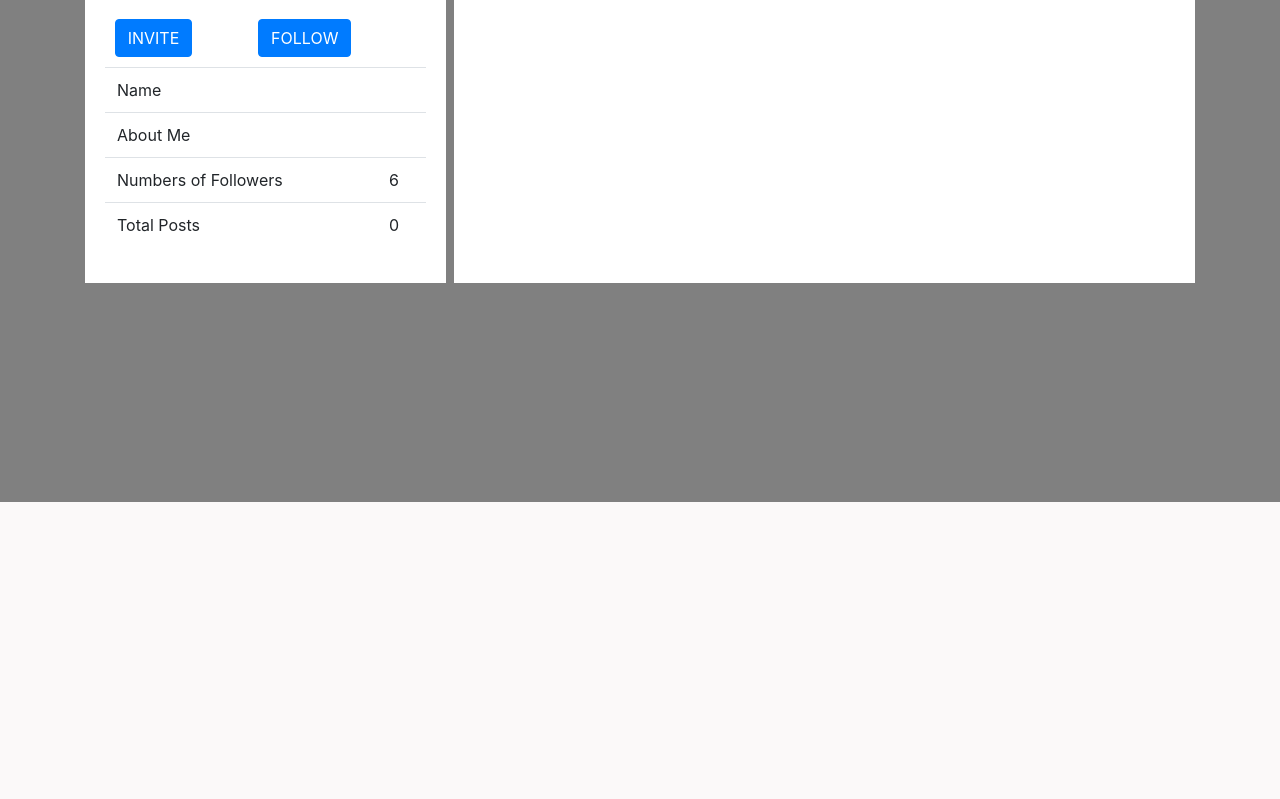
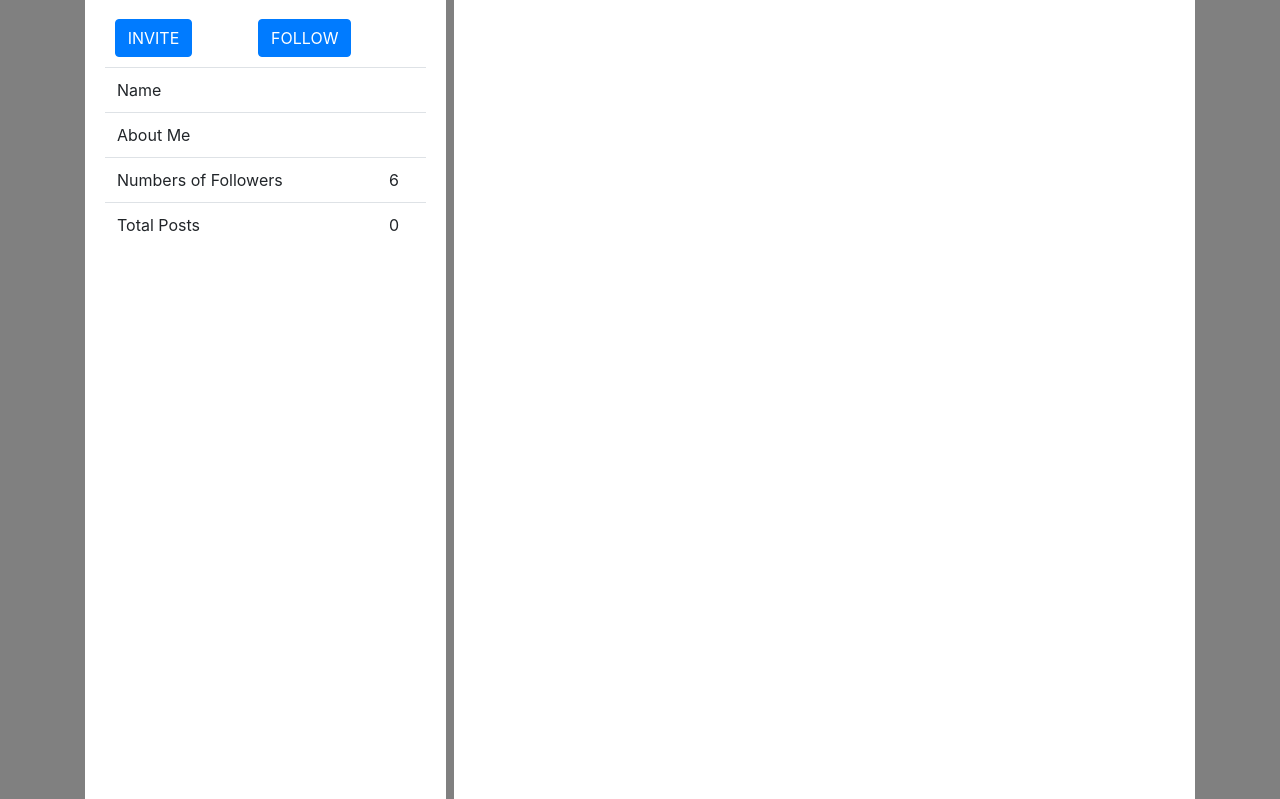
Before and after one commit to Vibhoru08/cms_project, a PHP site: page /profile.php?id=1 in a window 1280 px wide. Shown: the part 298-1097 px from the top of the page. Before the commit the page ends 800 px from the top, so only its background shows below. Run offline with PHP 8.4, Linux system fonts and the light colour scheme; the visitor is signed in with stand-in values (Sample User, id 1); data that the repository does not hold is empty.

Commit message:
Update profile.php

```diff
--- a/profile.php
+++ b/profile.php
@@ -65,7 +65,8 @@ $nop = $result->num_rows;
 
   <div class="row mt-2" >
     <div class="col-md-4 pr-1" >
-      <div  style="background-color:white;padding:20px;height:100%;">
+      <div class="sticky-top">
+      <div  style="background-color:white;padding:20px;min-height:100vh;">
         <div style="width:80%;position:relative;left:3%;">
           <button type="button" class="btn btn-primary float-right" style="margin-right:20px;"> FOLLOW </button>
           <button type="button" class="btn btn-primary float-left" style="margin-right:20px;"> INVITE </button>
@@ -93,6 +94,7 @@ $nop = $result->num_rows;
            </tbody>
          </table>
          </div>
+       </div>
     </div>
     <div class="col-md-8 pl-1" >
       <div class="ml-0" style="background-color:white;padding:20px;min-height:100%;">
```
